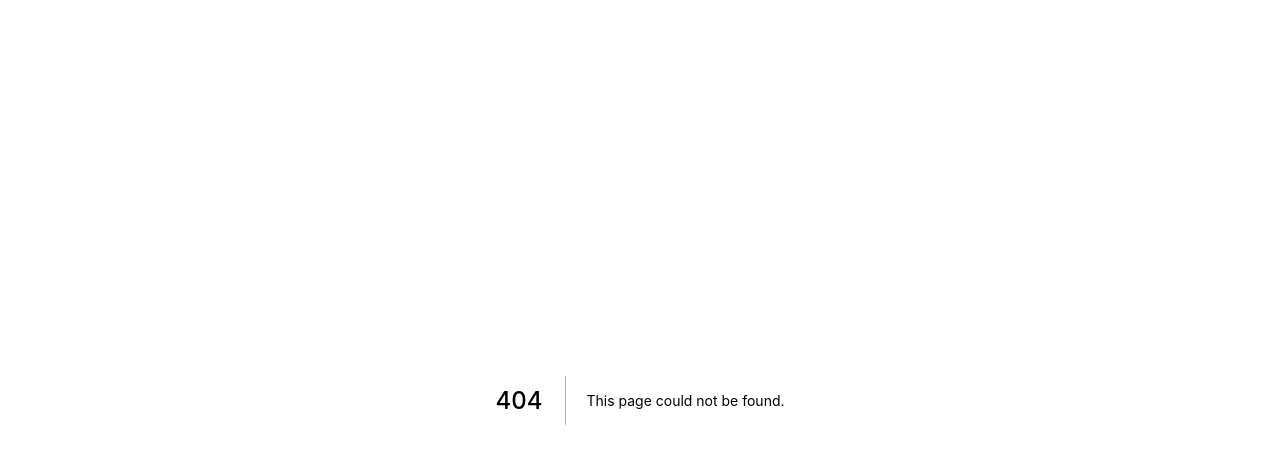
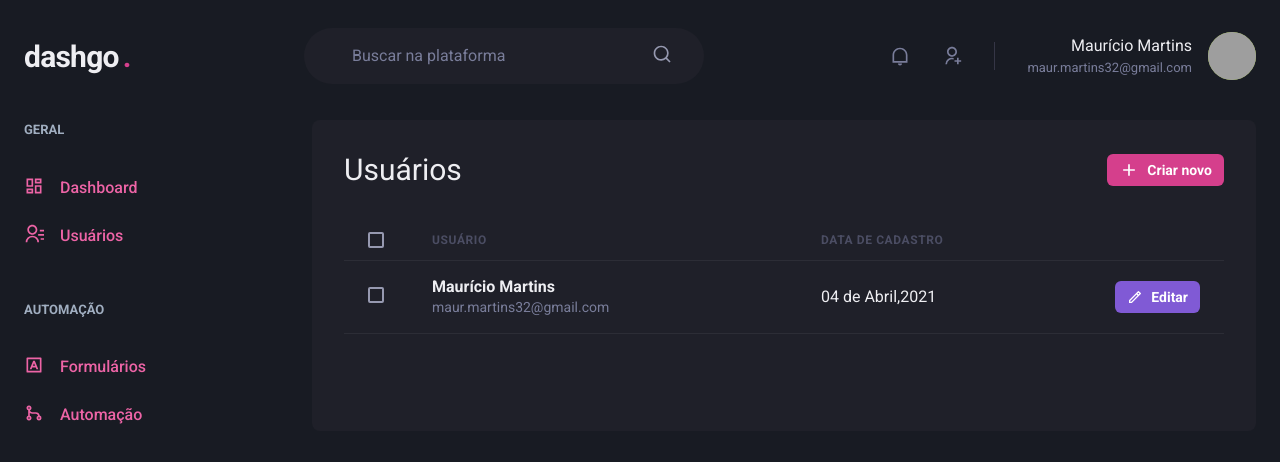
Before and after one commit to maur32/dashgo, a Next.js app: page /users in a window 1280 px wide. Before the commit this address had no page. Shown: the top 462 px of the page. Built offline with nearby package versions, Linux system fonts and the light colour scheme; grey boxes are pictures that could not be loaded.

Commit message:
Page: Lista de usuário

```diff
--- /dev/null
+++ b/src/pages/users/index.tsx
@@ -0,0 +1,84 @@
+import {
+  Box,
+  Flex,
+  Heading,
+  Button,
+  Icon,
+  Text,
+  Table,
+  Thead,
+  Tr,
+  Td,
+  Th,
+  Tbody,
+  Checkbox,
+} from "@chakra-ui/react";
+import {RiAddLine, RiPencilLine} from "react-icons/ri";
+import {Header} from "../../components/Header";
+import {Sidebar} from "../../components/Sidebar";
+
+export default function UsersList() {
+  return (
+    <Box>
+      <Header />
+      <Flex w="100%" my="6" maxWidth={1480} mx="auto" px="6">
+        <Sidebar />
+        <Box flex="1" borderRadius={8} bgColor="gray.800" p="8">
+          <Flex mb="8" justify="space-between" align="center">
+            <Heading size="lg" fontWeight="normal">
+              Usuários
+            </Heading>
+            <Button
+              as="a"
+              size="sm"
+              fontSize="sm"
+              colorScheme="pink"
+              leftIcon={<Icon as={RiAddLine} fontSize="20" />}
+            >
+              Criar novo
+            </Button>
+          </Flex>
+          <Table colorScheme="whiteAlpha">
+            <Thead>
+              <Tr>
+                <Th px="6" color="gray.300" width="8">
+                  <Checkbox colorScheme="pink" />
+                </Th>
+                <Th>Usuário</Th>
+                <Th>Data de cadastro</Th>
+                <Th></Th>
+              </Tr>
+            </Thead>
+            <Tbody>
+              <Tr>
+                <Td px="6">
+                  <Checkbox colorScheme="pink" />
+                </Td>
+                <Td>
+                  <Box>
+                    <Text fontWeight="bold">Maurício Martins</Text>
+                    <Text fontSize="sm" color="gray.300">
+                      maur.martins32@gmail.com
+                    </Text>
+                  </Box>
+                </Td>
+                <Td>04 de Abril,2021</Td>
+                <Td w="8">
+                  <Button
+                    as="a"
+                    size="sm"
+                    fontSize="sm"
+                    colorScheme="purple"
+                    leftIcon={<Icon as={RiPencilLine} fontSize="16" />}
+                  >
+                    Editar
+                  </Button>
+                </Td>
+              </Tr>
+            </Tbody>
+          </Table>
+        </Box>
+      </Flex>
+    </Box>
+  );
+}
```
